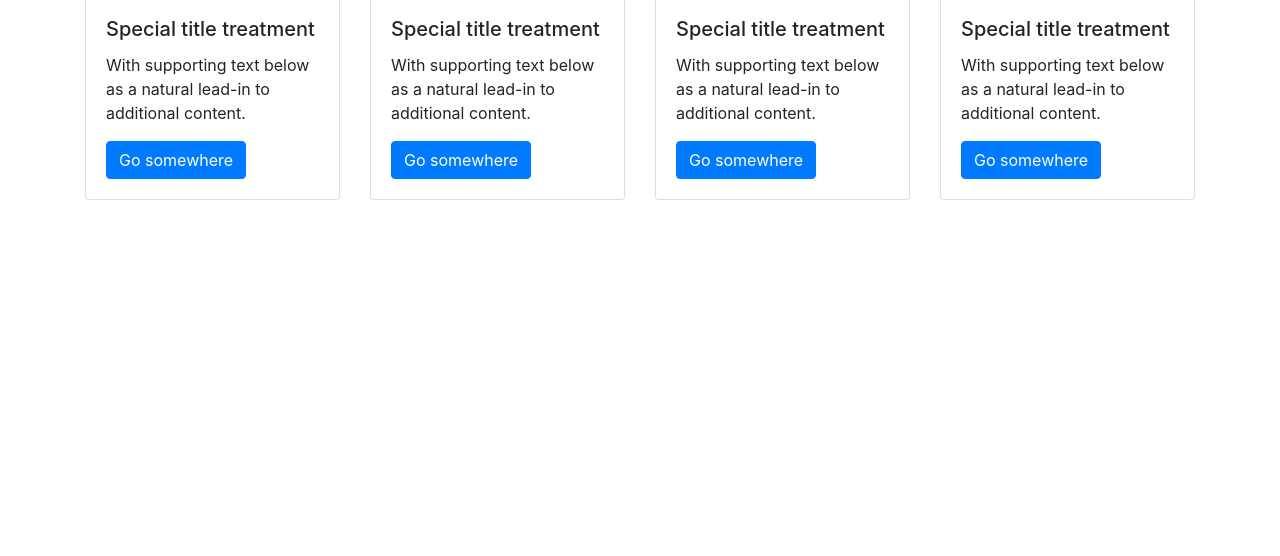
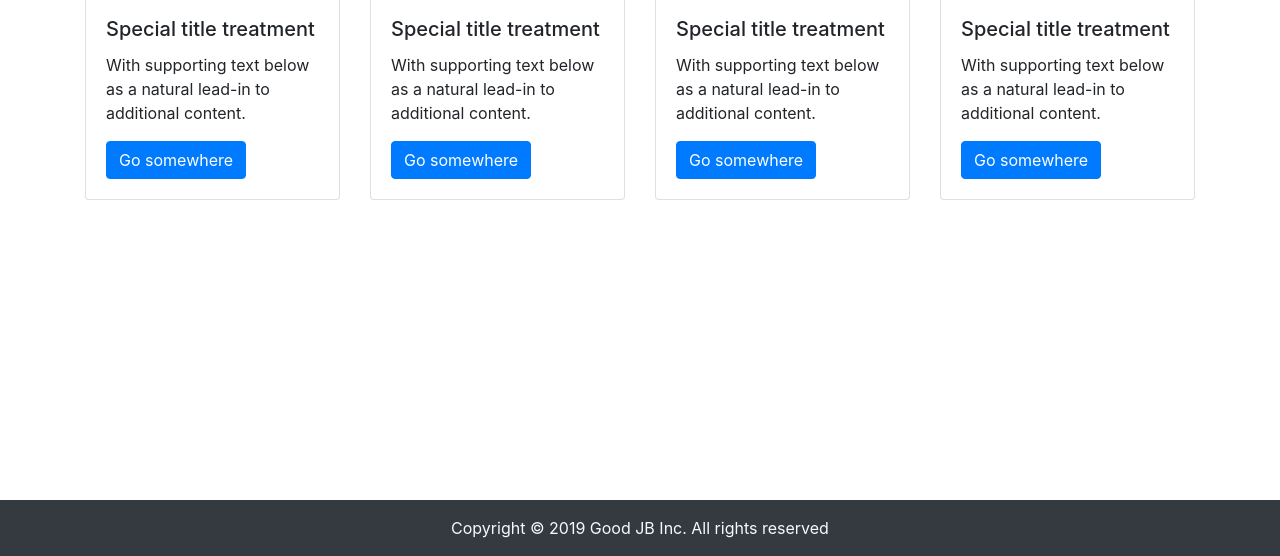
Before and after one commit to javazh005/git-rwd-project, a plain HTML site: page index.html in a window 1280 px wide. Shown: the part 2082-2638 px from the top of the page. Before the commit the page ends 2582 px from the top, so only its background shows below. Drawn offline with nearby package versions, Linux system fonts and the light colour scheme.

Commit message:
add: add copyright section

```diff
--- a/index.html
+++ b/index.html
@@ -208,7 +208,7 @@
 </div>
 
 <!-- copyright -->
-
+<div class="copyright text-center text-light bg-dark p-3">Copyright © 2019 Good JB Inc. All rights reserved</div>
 
 <script src="https://code.jquery.com/jquery-3.3.1.slim.min.js"
         integrity="sha384-q8i/X+965DzO0rT7abK41JStQIAqVgRVzpbzo5smXKp4YfRvH+8abtTE1Pi6jizo"
```
